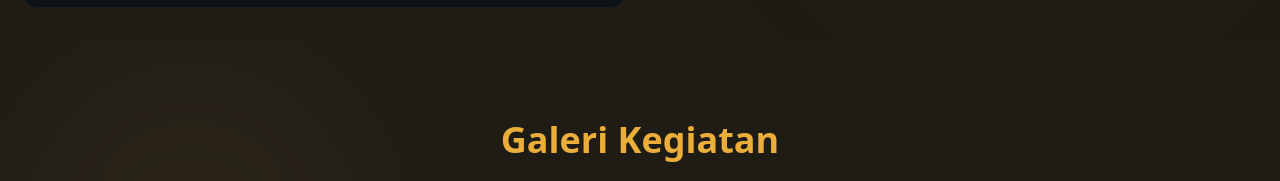
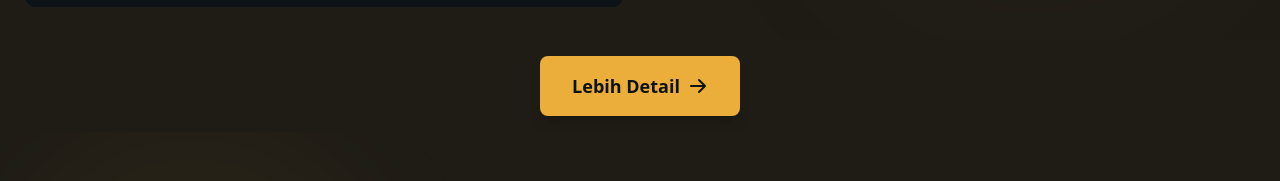
Before and after one commit to REZ3X/tasis_main_repo, a Next.js app: page / in a window 1280 px wide. Shown: the part 3508-3689 px from the top of the page. Built offline with nearby package versions, Linux system fonts and the light colour scheme.

Commit message:
Add navigation links to events and report violations in MailForm and Home components

```diff
--- a/src/app/page.tsx
+++ b/src/app/page.tsx
@@ -9,6 +9,7 @@ import ButtonToUp from '@/components/feature/buttonToUp';
 import MobileNav from '@/components/nav/mobileNav';
 import Gallery from '@/components/gallery/gallery';
 import Activity from '@/components/activity/activity';
+import Link from 'next/link';
 
 export default function Home() {
   return (
@@ -22,6 +23,31 @@ export default function Home() {
         <Services />
         <Skills />
         <Activity />
+        <section className="relative px-6 py-4 bg-[#1f1c16]">
+          <div className="max-w-7xl mx-auto text-center">
+            <Link
+              href="/events"
+              className="inline-flex items-center gap-2 px-8 py-4 bg-[#ebae3a] text-[#0d1216]
+                rounded-lg font-semibold text-lg hover:bg-[#efbb4a]
+                transition-all duration-300 transform hover:scale-105
+                shadow-lg hover:shadow-[#ebae3a]/20"
+            >
+              Lebih Detail
+              <svg
+                xmlns="http://www.w3.org/2000/svg"
+                className="h-5 w-5"
+                viewBox="0 0 20 20"
+                fill="currentColor"
+              >
+                <path
+                  fillRule="evenodd"
+                  d="M10.293 3.293a1 1 0 011.414 0l6 6a1 1 0 010 1.414l-6 6a1 1 0 01-1.414-1.414L14.586 11H3a1 1 0 110-2h11.586l-4.293-4.293a1 1 0 010-1.414z"
+                  clipRule="evenodd"
+                />
+              </svg>
+            </Link>
+          </div>
+        </section>
         <Gallery />
         <MailForm />
         <Footer />
--- a/src/components/contact/mailForm.tsx
+++ b/src/components/contact/mailForm.tsx
@@ -2,6 +2,7 @@
 
 import { useState } from 'react';
 import { FaEnvelope, FaUser, FaPhone, FaPaperPlane } from 'react-icons/fa';
+import Link from 'next/link';
 
 export default function MailForm() {
   const [formData, setFormData] = useState({
@@ -121,6 +122,29 @@ export default function MailForm() {
             Kirim Pesan
           </button>
         </form>
+        <div className="text-center mt-4">
+          <Link
+            href="/comingSoon"
+            className="inline-flex items-center gap-2 px-8 py-4 bg-[#ebae3a] text-[#0d1216]
+              rounded-lg font-semibold text-lg hover:bg-[#efbb4a]
+              transition-all duration-300 transform hover:scale-105
+              shadow-lg hover:shadow-[#ebae3a]/20"
+          >
+            Ingin Melaporkan Tindak Pelanggaran? Klik Di Sini
+            <svg
+              xmlns="http://www.w3.org/2000/svg"
+              className="h-5 w-5"
+              viewBox="0 0 20 20"
+              fill="currentColor"
+            >
+              <path
+                fillRule="evenodd"
+                d="M10.293 3.293a1 1 0 011.414 0l6 6a1 1 0 010 1.414l-6 6a1 1 0 01-1.414-1.414L14.586 11H3a1 1 0 110-2h11.586l-4.293-4.293a1 1 0 010-1.414z"
+                clipRule="evenodd"
+              />
+            </svg>
+          </Link>
+        </div>
       </div>
     </section>
   );
```
